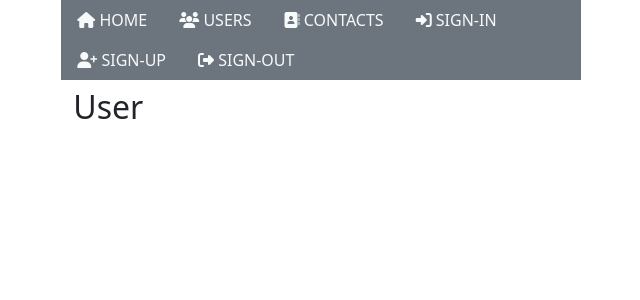
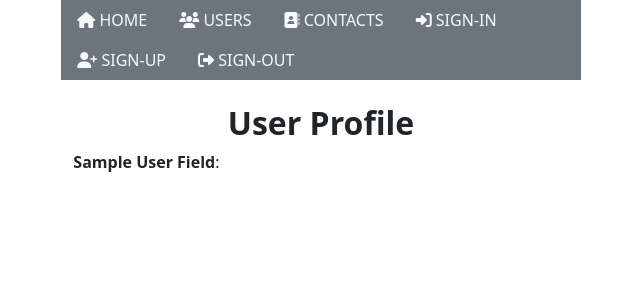
Before and after one commit to MartinKondor/DjangoUserSys, a Django app: template user/templates/user/user.html in a window 1280 px wide. Shown: the top 300 px of the page, without its empty margins (319-959 px from the left). Run offline with Django 5.2, Linux system fonts and the light colour scheme; the template is opened without the code that fills it: most values are stand-ins (such as "Sample title", 1, 10 or a date in 2020); parts of the project's set-up code (start-up, migrations or seed data) failed here and were passed over; some libraries are stand-ins or nearby versions.

Commit message:
update users view

```diff
--- a/UserSys/settings.py
+++ b/UserSys/settings.py
@@ -11,6 +11,7 @@ https://docs.djangoproject.com/en/5.0/ref/settings/
 """
 import os
 from pathlib import Path
+
 
 # Build paths inside the project like this: BASE_DIR / 'subdir'.
 BASE_DIR = Path(__file__).resolve().parent.parent
@@ -53,7 +54,7 @@ INSTALLED_APPS = [
     'contact',
     'bootstrap5',
     'crispy_forms',
-    'crispy_bootstrap5',
+    'crispy_bootstrap5'
 ]
 
 MIDDLEWARE = [
--- a/contact/urls.py
+++ b/contact/urls.py
@@ -3,6 +3,6 @@ from django.urls import path
 from . import views
 
 urlpatterns = [
-    path("", views.contact, name="contact"),
     path("contacts", views.contacts, name="contacts"),
+    path("<slug:id>", views.contact, name="contact")
 ]
--- a/contact/views.py
+++ b/contact/views.py
@@ -2,7 +2,7 @@ from django.shortcuts import render, get_object_or_404
 from django.http import HttpResponse
 
 
-def contact(request):
+def contact(request, id):
     return render(request, "contact/contact.html", {})
 
 
--- a/user/templates/user/user.html
+++ b/user/templates/user/user.html
@@ -1,5 +1,34 @@
 {% extends 'master.html' %}
 
+{% load filter_tags %}
+
 {% block content %}
-<h2 class="mt-2">User</h2>
+<h2 class="mt-4 text-center fw-bold">
+    User Profile
+</h2>
+
+{% for field_name in user_fields %}
+
+    {% if field_name == "password_hash" %}
+    {% elif field_name == "contact" %}
+        <p>
+            <span class="fw-bold">{{ field_name|nice_str }}</span><span>:</span>
+            {% for contact_field_name in contact_fields %}
+                {% if contact_field_name != "user" %}
+                    <p>
+                        <span class="fw-bold">{{ contact_field_name|nice_str }}</span><span>:</span>
+                        <span>{{ user.contact|getattribute:contact_field_name }}</span>
+                    </p>
+                {% endif %}
+            {% endfor %}
+        </p>
+    {% else %}
+        <p>
+            <span class="fw-bold">{{ field_name|nice_str }}</span><span>:</span>
+            <span>{{ user|getattribute:field_name }}</span>
+        </p>
+    {% endif %}
+
+{% endfor %}
+
 {% endblock %}
--- a/UserSys/template_tags.py
+++ b/user/templatetags/filter_tags.py
@@ -1,11 +1,18 @@
 import re
 from django import template
-from django.conf import settings
 
 
-numeric_test = re.compile("^\d+$")
 register = template.Library()
+TEMPLATE_STRING_IF_INVALID = ""
 
+
+@register.filter(name="nice_str")
+def nice_str(value: str):
+    words = value.replace("_", " ").strip().split(" ")
+    return " ".join([word.capitalize() for word in words])
+
+
+@register.filter(name="getattribute")
 def getattribute(value, arg):
     """
     Gets an attribute of an object dynamically from a string name
@@ -14,10 +21,7 @@ def getattribute(value, arg):
         return getattr(value, arg)
     elif hasattr(value, 'has_key') and value.has_key(arg):
         return value[arg]
-    elif numeric_test.match(str(arg)) and len(value) > int(arg):
+    elif re.compile("^\d+$").match(str(arg)) and len(value) > int(arg):
         return value[int(arg)]
     else:
-        return settings.TEMPLATE_STRING_IF_INVALID
-
-
-register.filter('getattribute', getattribute)
+        return TEMPLATE_STRING_IF_INVALID
--- a/user/urls.py
+++ b/user/urls.py
@@ -3,6 +3,6 @@ from django.urls import path
 from . import views
 
 urlpatterns = [
-    path("", views.user, name="user"),
     path("users", views.users, name="users"),
+    path("<slug:id>", views.user, name="user")
 ]
```
Also changed, not shown: user/templates/user/users.html (+25 -3 lines), user/views.py (+12 -3 lines), user/templatetags/__init__.py (added).
